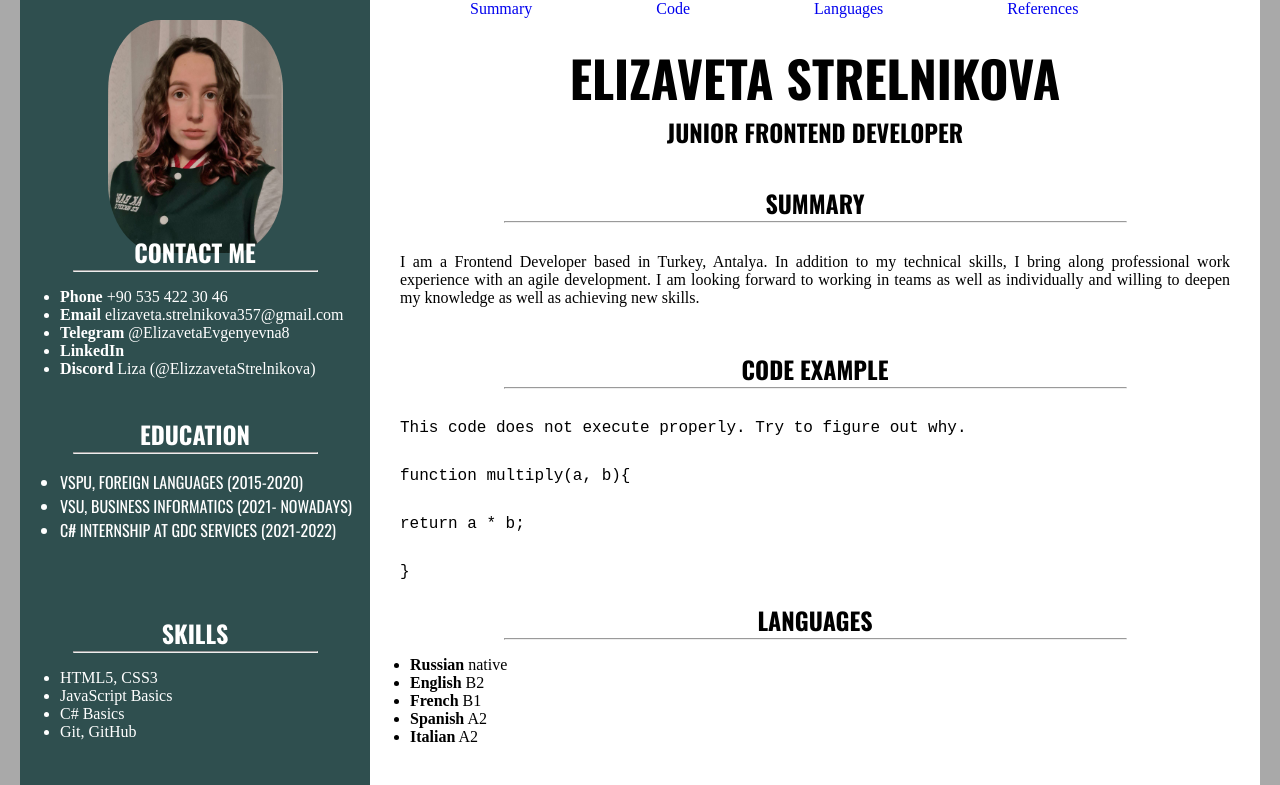
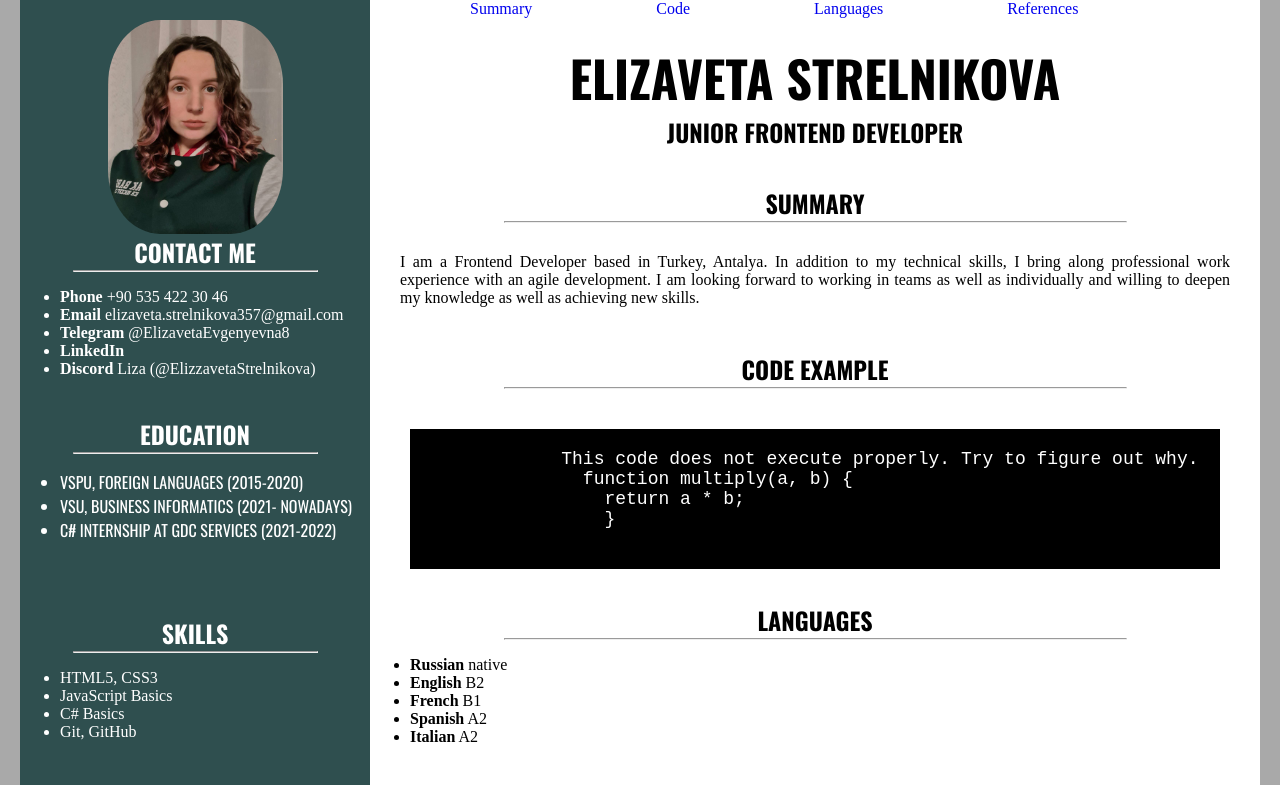
Before and after one commit to ElizzavetaStrelnikova/rsschool-cv, a plain HTML site: page index.html in a window 1280 px wide. Shown: the top 785 px of the page. Drawn offline with Linux system fonts and the light colour scheme; a web font is replaced by a local one.

Commit message:
fix: remove section and p tag in code example

```diff
--- a/index.html
+++ b/index.html
@@ -10,9 +10,9 @@
 </head>
 <body>
   <aside class="aside">
-      <section class="section" id="photo">
-        <div> <img id='myphoto' src="/rsschool-cv/assets/img/photo_2022-12-12_22-35-07.jpg" alt="photo"></div>
-      </section>
+      <div class="section" id="photo">
+        <img id='myphoto' src="/rsschool-cv/assets/img/photo_2022-12-12_22-35-07.jpg" alt="photo">
+      </div>
       <section class="section" id="contacts">
         <h2 class=".section-title aside-title" >Contact me</h2>
         <hr>
@@ -46,8 +46,7 @@
   </aside>
   <div class="main-container">
     <header class = "header">
-      <section class="section" id="navigation">
-        <div>
+        <div class="section" id="navigation">
           <nav>
             <ul id="navagation-list">
               <li class="nav-list"><a href="#summary">Summary</a></li>
@@ -56,8 +55,7 @@
               <li class="nav-list"><a href="#references">References</a></li>
             </ul>
           </nav>
-        </div>
-      </section>
+      </div>
         <section class="section" id="profile">
           <h1 class=".section-title header-title">Elizaveta Strelnikova</h1>
           <h2 class=".section-title main-title">Junior Frontend Developer</h2>
@@ -72,12 +70,14 @@
         <section class="section" id="code">
           <h2 class=".section-title main-title">Code Example</h2>
           <hr>
-          <code id="code-example">
-              <p>This code does not execute properly. Try to figure out why.</p>
-              <p>function multiply(a, b){</p>
-                <p>return a * b;</p>
-                <p>}</p>
-          </code>
+          <pre>
+            <code id="code-example">
+              This code does not execute properly. Try to figure out why.
+                function multiply(a, b) {
+                  return a * b;
+                  }
+            </code>
+          </pre>
         </section>
         <section class="section" id="languages">
           <h2 class=".section-title main-title">Languages</h2>
```
Also changed, not shown: 1 other file.
